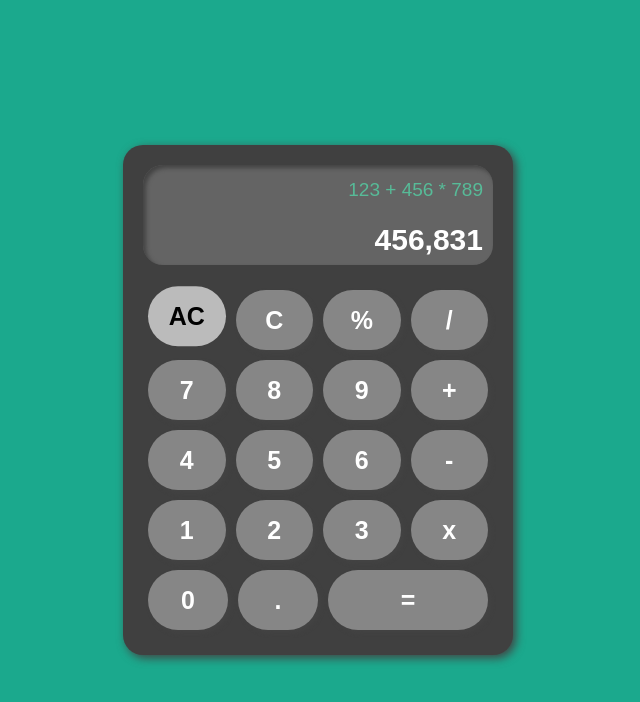
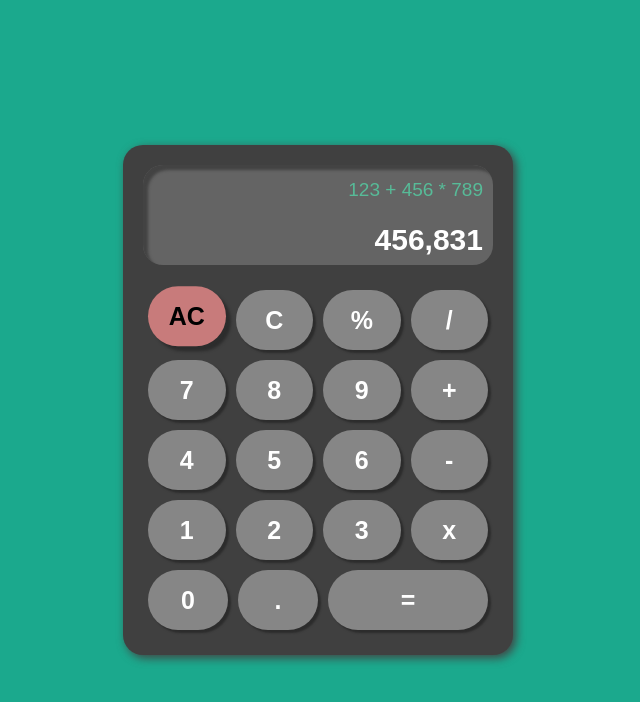
Before and after one commit to kjester15/calculator, a plain HTML site: page index.html in a window 1280 px wide. In both pictures the pointer is over the element "AC". Shown: the whole page, without its empty margins (322-962 px from the left). Drawn offline with Linux system fonts and the light colour scheme.

Commit message:
Add button shadow on hover and update shadow for regular buttons and display

```diff
--- a/style.css
+++ b/style.css
@@ -31,7 +31,7 @@ body {
     justify-self: flex-start;
     background-color: rgb(100, 100, 100);
     border-radius: 20px;
-    box-shadow: 3px 3px 4px rgb(67, 67, 67) inset;
+    box-shadow: 5px 5px 3px rgb(67, 67, 67) inset;
 }
 
 .running-total, .current-number {
@@ -78,7 +78,7 @@ body {
     justify-content: center;
     align-items: center;
     border-radius: 50px;
-    box-shadow: 3px 3px 4px rgb(67, 67, 67);
+    box-shadow: 3px 3px 2px rgb(44, 44, 44);
     transition: 0.2s ;
 }
 
@@ -88,6 +88,19 @@ body {
     transition: 0.2s ease-out;
     box-shadow: 0 0.5em 0.5em -0.4em var(--hover);
     transform: translateY(-0.15em);
+    box-shadow: 5px 5px 3px rgb(44, 44, 44);
+}
+
+#clear:hover, #backspace:hover {
+    background-color: #c87b7b;
+}
+
+#percentage:hover, #divide:hover, #add:hover, #subtract:hover, #multiply:hover {
+    background-color: #6fb5dd;
+}
+
+#equal:hover {
+    background-color: #8de575;
 }
 
 #equal {
```
